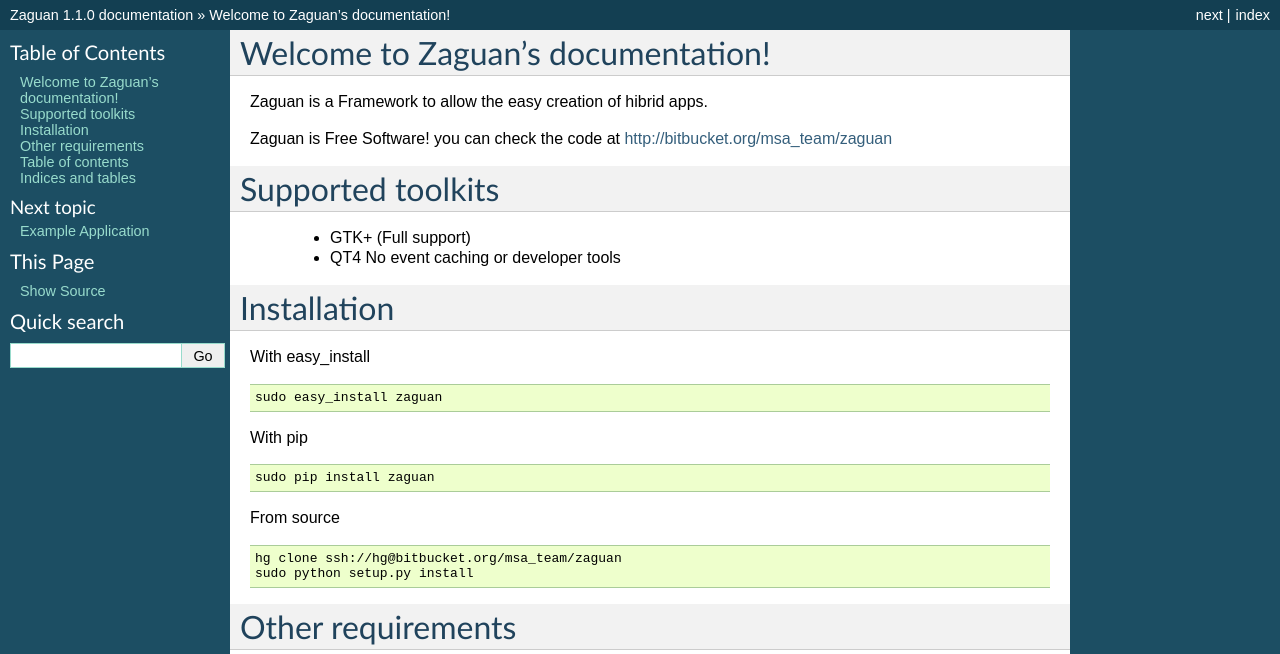
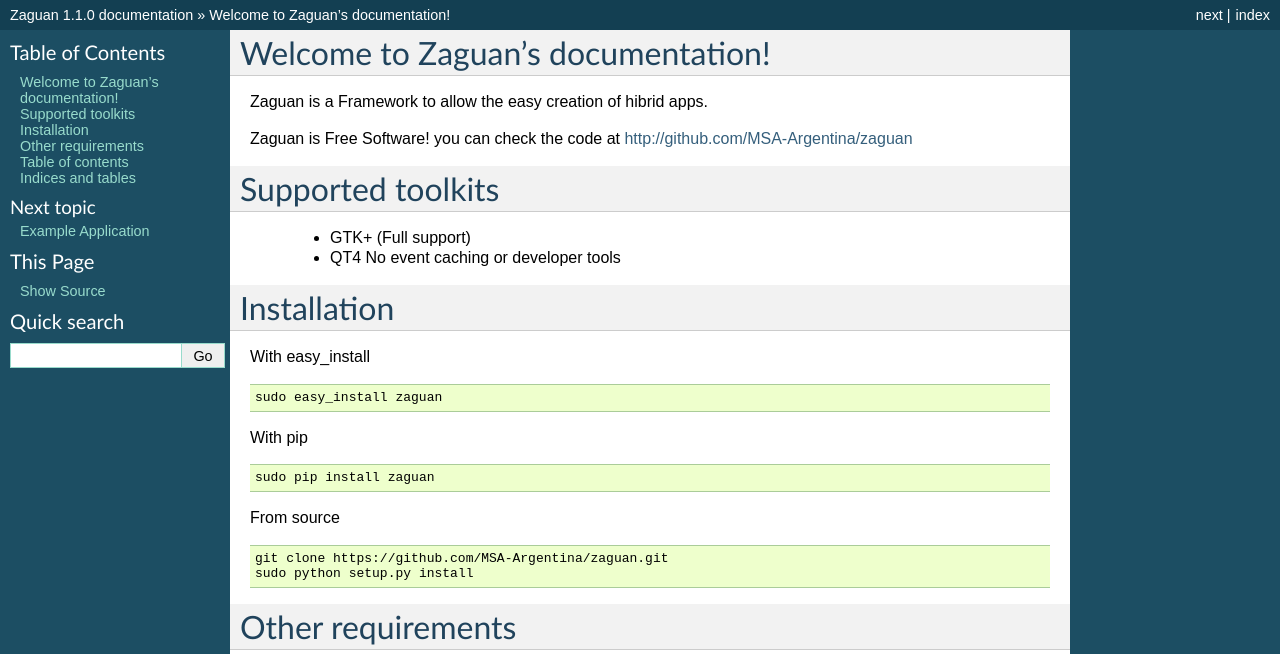
Before and after one commit to MSA-Argentina/zaguan, a Sphinx documentation site: the page built from zaguan/docs/index.rst, in a window 1280 px wide. Shown: the top 654 px of the page. Built offline with Sphinx 7.4.7, drawn with Linux system fonts in a browser that asks for light colours.

Commit message:
updating docs

```diff
--- a/zaguan/docs/index.rst
+++ b/zaguan/docs/index.rst
@@ -8,7 +8,7 @@
 
 Zaguan is a Framework to allow the easy creation of hibrid apps.
 
-Zaguan is Free Software! you can check the code at http://bitbucket.org/msa_team/zaguan
+Zaguan is Free Software! you can check the code at http://github.com/MSA-Argentina/zaguan
 
 Supported toolkits
 =======================
@@ -33,7 +33,7 @@
 
 .. code-block:: bash
 
-    hg clone ssh://hg@bitbucket.org/msa_team/zaguan
+    git clone https://github.com/MSA-Argentina/zaguan.git
     sudo python setup.py install
 
 Other requirements
```
Also changed, not shown: 15 other files.
